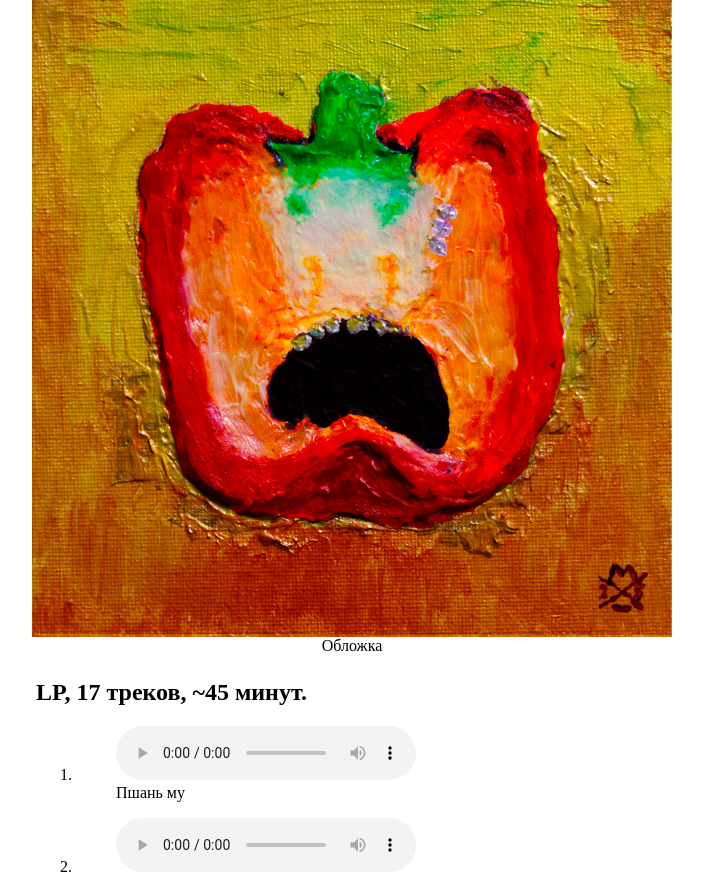
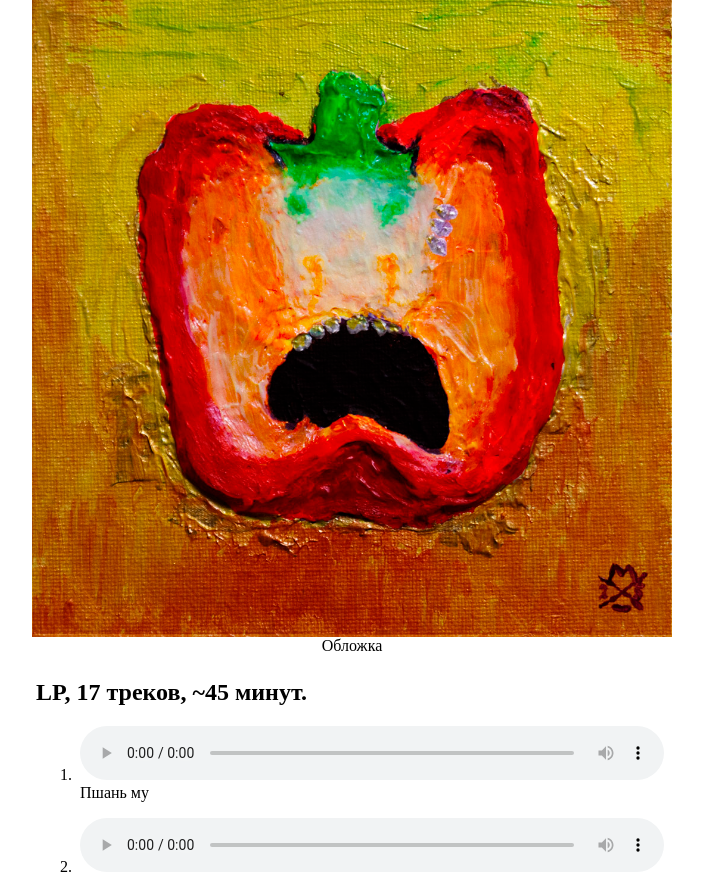
Before and after one commit to ozgg/comida-espiritual.com, a plain HTML site: page public/index.html in a window 1280 px wide. Shown: the part 56-929 px from the top of the page, without its empty margins (288-991 px from the left). Drawn offline with Linux system fonts and the light colour scheme.

Commit message:
Improve styles

```diff
--- a/public/index.html
+++ b/public/index.html
@@ -3,6 +3,7 @@
 <head>
   <meta charset="utf-8"/>
   <title lang="es" translate="no">Comida Espiritual (2026)</title>
+  <meta name="viewport" content="width=device-width, initial-scale=1" />
   <link rel="icon" type="image/png" href="/favicon-96x96.png" sizes="96x96" />
   <link rel="icon" type="image/svg+xml" href="/favicon.svg" />
   <link rel="shortcut icon" href="/favicon.ico" />
@@ -24,7 +25,7 @@
   <article>
     <section id="tracks">
       <h2>LP, 17 треков, ~45 минут.</h2>
-      <ol>
+      <ol class="tracks">
         <li>
           <figure>
             <audio controls src="/media/lp/01_pcha_moo.mp3" preload="metadata"></audio>
--- a/public/styles.css
+++ b/public/styles.css
@@ -36,3 +36,17 @@ section {
     aspect-ratio: 1;
     width: 100%;
 }
+
+.tracks figure {
+    margin: 0;
+    width: 100%;
+}
+
+.tracks li {
+    margin-block-end: 1rem;
+    padding-inline: .25rem;
+}
+
+audio {
+    width: 100%;
+}
```
